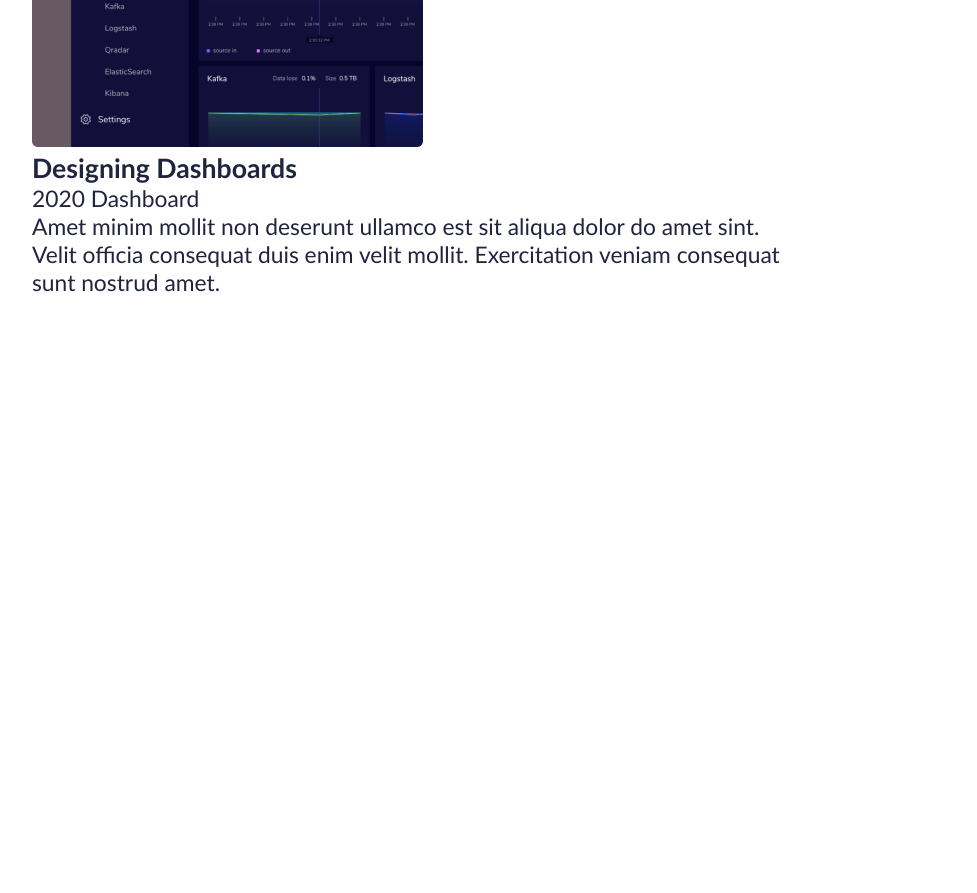
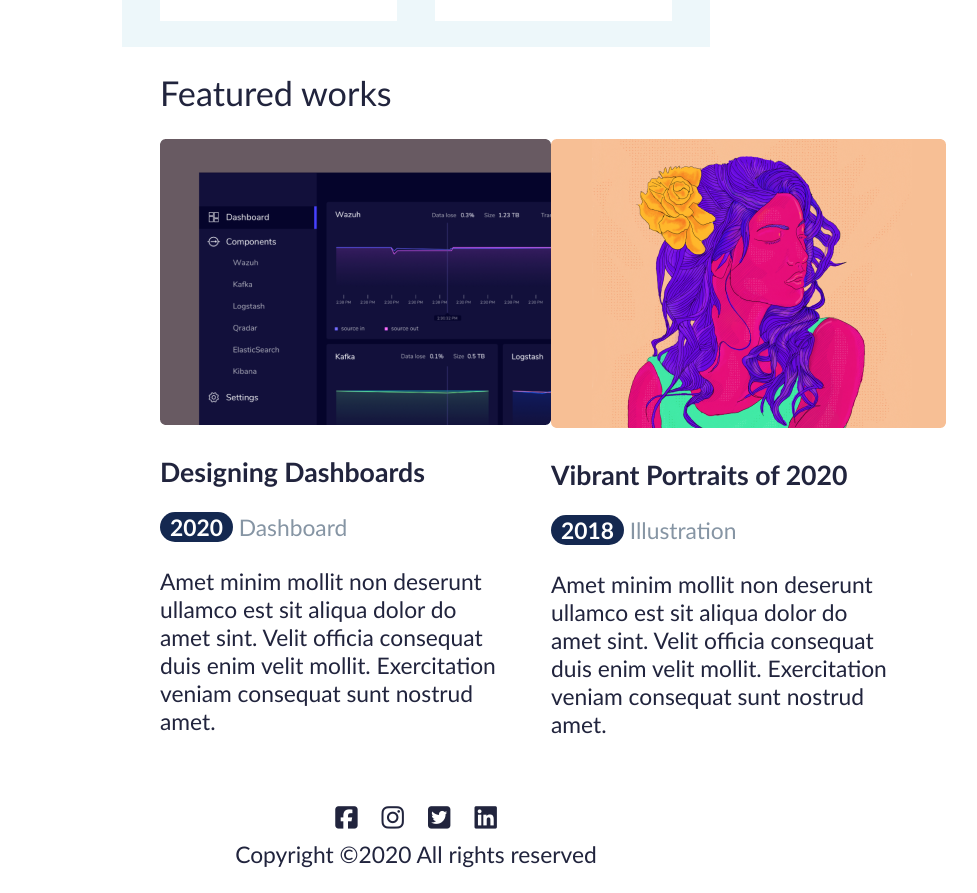
Before and after one commit to Pauloartur123/atv-portfolio, a plain HTML site: page index.html in a window 1280 px wide. Shown: the part 1220-2113 px from the top of the page, without its empty margins (224-1201 px from the left). Before the commit the page ends 1516 px from the top, so only its background shows below. Drawn offline with Linux system fonts and the light colour scheme.

Commit message:
finalização

```diff
--- a/css/style.css
+++ b/css/style.css
@@ -6,7 +6,7 @@
     margin:0;
     vertical-align:baseline;
     list-style:none;
-    border:0
+    border:0;
     }
 
 /*======================
@@ -24,7 +24,7 @@ html body a{
     color: #21243D;
 }
 main{
-    margin: 0 20vw 0 20vw;
+    margin: 0 27vw 0 27vw;
 }
 
 /*===========================
@@ -115,6 +115,32 @@ section.rt-post ul:last-child{
 section.rt-post ul li p{
 margin: 1.5vw 0 1.5vw 0;
 }
+section.ft-works h2{
+    font-size: 1.5rem;
+    font-weight: normal;
+    margin: 2vw 0vw 2vw 3vw;
+}
+section.ft-works > div{
+    display: flex;
+    margin: 2vw 0vw 2vw 3vw;
+}
+section.ft-works div h3{
+    margin: 2vw 0vw 2vw 0vw;
+}
+section.ft-works div p span{
+    color: white;
+    background-color: #142850;
+    border-radius: 35px;
+    padding: 1px 10px 1px 10px;
+    font-weight: bold;
+}
+section.ft-works div p.color{
+    color: #8695A4;
+}
+section.ft-works div p{
+    margin: 0vw 4vw 2vw 0vw;
+    font-weight: normal;
+}
 /*====================
  Formatação do rodapé
 =====================*/
--- a/index.html
+++ b/index.html
@@ -13,8 +13,8 @@
     <header>
         <nav>
             <ul>
-                <li><a href="#">Blog</a></li>
-                <li class="atual"><a href="#">Works</a></li>
+                <li><a href="index.html">Home</a></li>
+                <li class="atual"><a href="works.html">Works</a></li>
                 <li><a href="#">Contact</a></li>
             </ul>
         </nav>
@@ -25,7 +25,8 @@
                 <h1>Hi, I am John,<br>
                     Creative Technologist</h1>
 
-            <p>Amet minim mollit non deserunt ullamco est sit aliqua dolor do amet sint. Velit officia consequat duis
+                <p>Amet minim mollit non deserunt ullamco est sit aliqua dolor do amet sint. Velit officia consequat
+                    duis
                     enim velit mollit. Exercitation veniam consequat sunt nostrud amet.</p>
                 <button>Download Resume</button>
 
@@ -39,26 +40,48 @@
             <ul>
                 <li>
                     <h3>Making a design system from scratch</h3>
-                    <p>12 Feb 2020  |  Design, Pattern</p>
-                    <p>Amet minim mollit non deserunt ullamco est sit aliqua dolor do amet sint. Velit officia consequat duis enim velit mollit. Exercitation veniam consequat sunt nostrud amet.</p>
+                    <p>12 Feb 2020 | Design, Pattern</p>
+                    <p>Amet minim mollit non deserunt ullamco est sit aliqua dolor do amet sint. Velit officia consequat
+                        duis enim velit mollit. Exercitation veniam consequat sunt nostrud amet.</p>
                 </li>
                 <li>
                     <h3>Creating pixel perfect icons in Figma</h3>
-                    <p>12 Feb 2020  |  Figma, Icon Design</p>
-                    <p>Amet minim mollit non deserunt ullamco est sit aliqua dolor do amet sint. Velit officia consequat duis enim velit mollit. Exercitation veniam consequat sunt nostrud amet.</p>
+                    <p>12 Feb 2020 | Figma, Icon Design</p>
+                    <p>Amet minim mollit non deserunt ullamco est sit aliqua dolor do amet sint. Velit officia consequat
+                        duis enim velit mollit. Exercitation veniam consequat sunt nostrud amet.</p>
                 </li>
             </ul>
         </section>
         <section class="ft-works">
             <h2>Featured works</h2>
             <div>
+                <div>
                     <img src="images/Rectangle30.png" alt="">
                     <h3>Designing Dashboards</h3>
-                <p>2020 Dashboard</p>
+                    <p class="color"><span>2020</span> Dashboard</p>
+                    <p>Amet minim mollit non deserunt ullamco est sit aliqua dolor do amet sint. Velit officia consequat
+                        duis enim velit mollit. Exercitation veniam consequat sunt nostrud amet.</p>
+                </div>
+                <div>
+                    <img src="images/Rectangle32(1).png" alt="">
+                    <h3>Vibrant Portraits of 2020</h3>
+                    <p class="color"><span>2018</span> Illustration</p>
                     <p>Amet minim mollit non deserunt ullamco est sit aliqua dolor do amet sint. Velit officia consequat duis enim velit mollit. Exercitation veniam consequat sunt nostrud amet.</p>
+                </div>
             </div>
         </section>
     </main>
+    <footer>
+        <nav>
+            <ul>
+                <li><a href="#"><span class="fa-brands fa-square-facebook"></span></a></li>
+                <li><a href="#"><span class="fa-brands fa-instagram"></span></a></li>
+                <li><a href="#"><span class="fa-brands fa-square-twitter"></span></a></li>
+                <li><a href="#"><span class="fa-brands fa-linkedin"></span></a></li>
+            </ul>
+        </nav>
+        <p>Copyright &copy;2020 All rights reserved</p>
+    </footer>
 </body>
 
 </html>
```
Also changed, not shown: works.html (+2 -2 lines). Lines whose indentation alone changed are shown as unchanged.
